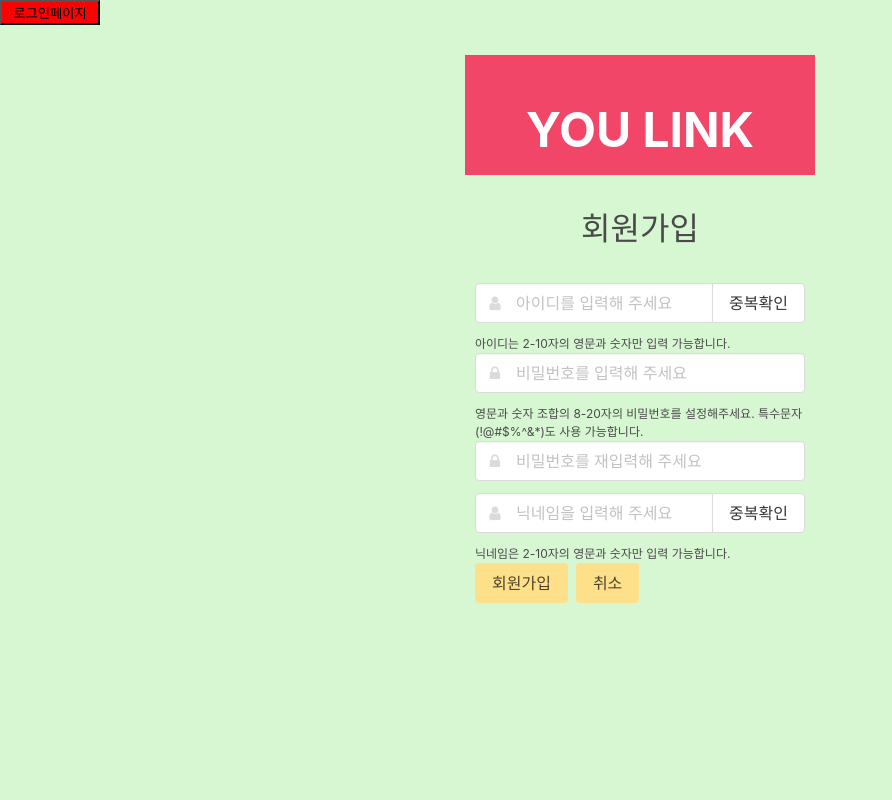
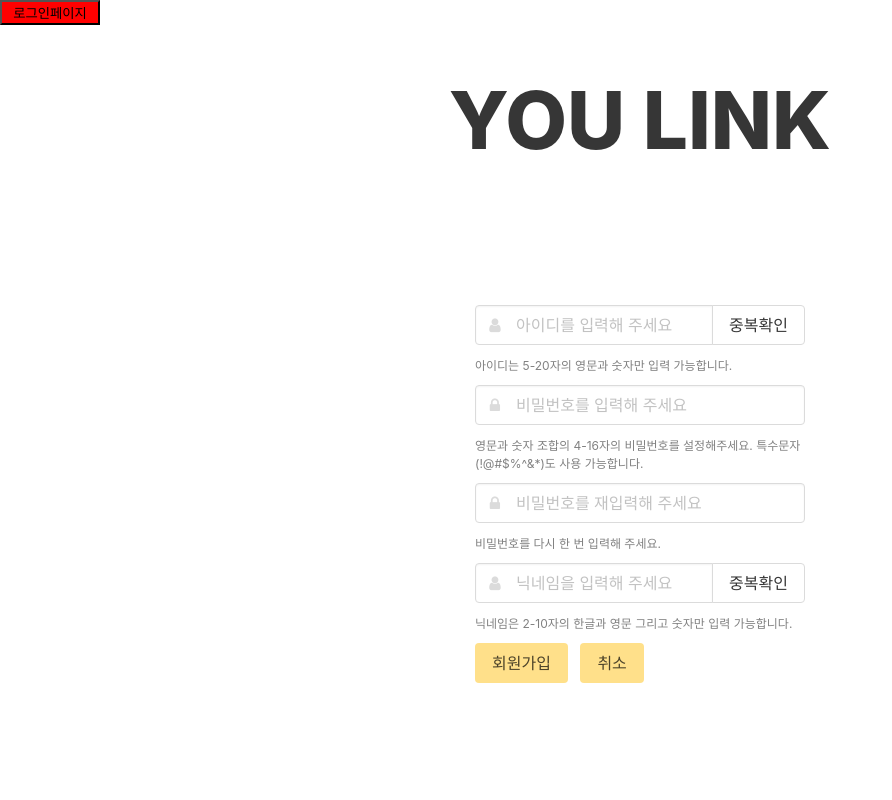
Before and after one commit to hanghe-YouLink/YouLink, a Flask app: page /join in a window 1280 px wide. Shown: the whole page, without its empty margins (0-892 px from the left). Run offline with Flask 2, Linux system fonts and the light colour scheme; some libraries are stand-ins or nearby versions.

Commit message:
join.html 11일끝

```diff
--- a/app.py
+++ b/app.py
@@ -1,8 +1,9 @@
 from flask import Flask, render_template, jsonify, request
 
 app = Flask(__name__)
-
+import hashlib
 import requests
+import jwt
 from bs4 import BeautifulSoup
 
 from pymongo import MongoClient
@@ -26,14 +27,39 @@ def detail():
     return render_template("detail.html")
 
 
+
 # ID 중복 확인 api
 @app.route('/api/membership', methods=['POST'])
 def api_membership():
 
-    userid_receive = request.form['userid_give']
-    exists = bool(db.dbdbdb.find_one({'userID': userid_receive}))
-    return jsonify({'result': 'sucess', 'exists': exists})
+    user_id_receive = request.form['user_id_give']
+    exists = bool(db.youlink.find_one({'user_ID': user_id_receive}))
+    return jsonify({'result': 'success', 'exists': exists})
 
+# NICK_NAME 중복 확인 api
+@app.route('/api/membership2', methods=['POST'])
+def api_membership2():
+
+    user_nick_receive = request.form['user_nick_give']
+    exists2 = bool(db.youlink.find_one({'user_NICK': user_nick_receive}))
+    return jsonify({'result': 'success', 'exists': exists2})
+
+
+# 회원가입 api
+@app.route('/api/sign_up', methods=['POST'])
+def sign_up():
+    user_id_receive = request.form['user_id_give']
+    user_pw_receive = request.form['user_pw_give']
+    password_hash = hashlib.sha256(user_pw_receive.encode('utf-8')).hexdigest()
+    user_nick_receive = request.form['user_nick_give']
+
+    doc = {
+        'user_ID': user_id_receive,
+        'user_PW': password_hash,
+        'user_NICK': user_nick_receive
+    }
+    db.youlink.insert_one(doc)
+    return jsonify({'result': 'success'})
 
 # 글 작성하기
 @app.route('/api/posting', methods=['POST'])
--- a/templates/join.html
+++ b/templates/join.html
@@ -2,6 +2,7 @@
     <html lang="ko">
     <head>
 
+       <!-- Required meta tags -->
         <meta charset="utf-8">
         <meta name="viewport" content="width=device-width, initial-scale=1, shrink-to-fit=no">
 
@@ -11,44 +12,32 @@
         <link href="//maxcdn.bootstrapcdn.com/font-awesome/4.7.0/css/font-awesome.min.css" rel="stylesheet">
 
         <!-- JS -->
-        <script src="https://ajax.googleapis.com/ajax/libs/jquery/3.5.1/jquery.min.js"></script>
-        <script src="https://cdnjs.cloudflare.com/ajax/libs/popper.js/1.12.9/umd/popper.min.js"
-                integrity="sha384-ApNbgh9B+Y1QKtv3Rn7W3mgPxhU9K/ScQsAP7hUibX39j7fakFPskvXusvfa0b4Q"
-                crossorigin="anonymous"></script>
+        <script src="https://ajax.googleapis.com/ajax/libs/jquery/3.4.1/jquery.min.js"></script>
+        <script src="https://cdnjs.cloudflare.com/ajax/libs/jquery-cookie/1.4.1/jquery.cookie.js"></script>
 
+        <!-- 타이틀 -->
         <title> 회원가입 페이지 (ツ)_/¯ </title>
+
         <style>
-            body {
-                background-color: rgb(215, 246, 210);
-                min-height: 100vh;
-            }
-
             .btn {
                 width: 100px;
                 position: inherit;
                 background-color: red;
             }
 
-            .sub_log {
-                width: 350px;
+            .logo {
+                width: 450px;
+                height: 200px;
                 margin: 30px auto;
-                text-align: center;
-                font-size: 32px;
-            }
-
-            .logo {
-                width: 350px;
-                height: 120px;
-                margin: 30px auto;
-                background-color: #D93600;
+                margin-top: 50px;
                 background-position: center;
                 text-align: center;
 
             }
-
             .title {
-                font-weight: bold;
-                font-size: 48px;
+                font-weight: 800;
+                font-size: 5rem;
+                margin-top: 50px;
             }
 
             .main {
@@ -58,45 +47,115 @@
 
             .sub {
                 font-size: 12px;
+                padding: 0 0 10px 0;
+                color: gray;
+            }
+            .buttons {
+                display: block;
+                margin: auto;
             }
 
 
         </style>
+
+
         <script>
+
+             // 회원가입 함수
+            function sign_up() {
+                let user_id = $('#join_id').val()
+                let user_pw = $('#join_pw').val()
+                let user_pw2 = $('#join_pw2').val()
+                let user_nickName = $('#join_nickName').val()
+
+
+                if ($("#check_id").hasClass("is-danger")) {  // 아이디 확인
+                    alert("아이디를 다시 확인해주세요.")
+                    return;
+                } else if (!$("#check_id").hasClass("is-success")) {
+                    alert("아이디 중복확인을 해주세요.")
+                    return;
+                }
+
+                if (user_pw == "") {  // 비밀번호 확인
+                    $('#check_pw').text('비밀번호를 입력해 주세요.').removeClass("is-safe").addClass("is-danger")
+                    $('#join_pw').focus()
+                    return;
+                } else if (!is_password(user_pw)) {
+                    $('#check_pw').text('비밀번호 형식을 확인해 주세요. 영문과 숫자 필수 포함, 특수문자(!@#$%^&*) 사용가능 4-16자').removeClass("is-safe").addClass("is-danger")
+                    $('#join_pw').focus()
+                    return;
+                } else {
+                    $('#check_pw').text('사용할 수 있는 비밀번호 입니다.').removeClass("is-danger").addClass("is-success")
+                }
+
+                if (user_pw2 == "") { // 비밀번호 재확인
+                    $('#check_pw2').text('비밀번호를 입력해 주세요.').removeClass("is-safe").addClass("is-danger")
+                    $('#join_pw2').focus()
+                    return;
+                } else if (user_pw2 != user_pw) {
+                    $('#check_pw2').text('비밀번호가 일치하지 않습니다. 다시 확인해 주세요').removeClass("is-safe").addClass("is-danger")
+                    $('#join_pw2').focus()
+                    return;
+                } else {
+                    $('#check_pw2').text("비밀번호가 일치합니다.").removeClass("is-danger").addClass("is-success")
+                }
+
+                $.ajax({
+                    type: "POST",
+                    url: "/api/sign_up",
+                    data: {
+                        user_id_give:user_id,
+                        user_pw_give: user_pw,
+                        user_nick_give: user_nickName
+                    },
+                    success: function (response) {
+                        console.log(response)
+                        alert('가입 축하드립니다.')
+                        window.location.replace("/login")
+                    }
+                })
+
+            }
+
+            //5~20글자 영어와 숫자만 가능 ID
              function is_id(asValue) {
-                let regExp = /^(?=.*[a-zA-Z])[a-zA-Z0-9]{5,20}$/;
+                 let regExp = /^(?=.*[a-zA-Z])[-a-zA-Z0-9_.]{5,20}$/;
                  return regExp.test(asValue);
              }
 
-            // 5~20글자 영어와 숫자만 가능
+             // 4~16글자 영어와 숫자 특수문자(!@#$%^&*) 사용 가능 password
+             function is_password(asValue) {
+                 let regExp = /^(?=.*\d)(?=.*[a-zA-Z])[0-9a-zA-Z!@#$%^&*]{4,16}$/;
+                 return regExp.test(asValue);
+             }
+
+             // 2~10글자 한글 영어 숫자만 가능 nickname
              function is_nickname(asValue) {
-                let regExp = /^(?=.*[a-zA-Z])[a-zA-Z0-9]{5,20}$/;
+                let regExp = /^(?=.*[a-zA-Zㄱ-ㅎ가-힣])[-a-zA-Zㄱ-ㅎ가-힣0-9_.]{2,10}$/;
                 return regExp.test(asValue);
             }
 
 
-            function is_password(asValue) {
-                let regExp = /^(?=.*\d)(?=.*[a-zA-Z])[0-9a-zA-Z!@#$%^&*]{8,16}$/;
-                return regExp.test(asValue);
-            }
 
-            function check_duplicate() {
-                let userid = $('#join_id').val()
-                if (userid == "") {
+            // ID 중복 확인 함수
+            function check_dup_ID() {
+                let user_id = $('#join_id').val()
+                if (user_id == "") {
                     $('#check_id').text("아이디를 입력해 주세요.").removeClass("is-safe").addClass("is-danger")
                     $('#join_id').focus()
                     return;
                 }
-                if (!is_id(userid)) {
+                if (!is_id(user_id)) {
                     $('#check_id').text("아이디 형식을 확인해 주세요. 영문과 숫자 사용 가능 5~20자 길이").removeClass("is-safe").addClass("is-danger")
                     $('#join_id').focus()
                     return;
                 }
                 $('#check_id').addClass('is-loading')
-                $.ajax({
+                $.ajax({  // 유저 ID가 DB에 있는지 확인 요청 보내는 곳
                     type: "POST",
                     url: "/api/membership",
-                    data: {userid_give: userid},
+                    data: {user_id_give: user_id},
                     success: function (response) {
 
                         if (response['exists']) {
@@ -111,37 +170,67 @@
             }
 
 
+            // NICKNAME 중복 확인 함수
+            function check_dup_NICK() {
+                let user_nick = $('#join_nickName').val()
+                if (user_nick == "") {
+                    $('#check_nick').text("닉네임을 입력해 주세요.").removeClass("is-safe").addClass("is-danger")
+                    $('#join_nickName').focus()
+                    return;
+                }
+                if (!is_nickname(user_nick)) {
+                    $('#check_nick').text("닉네임 형식을 확인해 주세요. 한글 영어 숫자 사용 가능 2~20자 길이").removeClass("is-safe").addClass("is-danger")
+                    $('#join_nickName').focus()
+                    return;
+                }
+                $('#check_nick').addClass('is-loading')
+                $.ajax({  // 유저 NICK NAME이 DB에 있는지 확인 요청 보내는 곳
+                    type: "POST",
+                    url: "/api/membership2",
+                    data: {user_nick_give: user_nick},
+                    success: function (response) {
+
+                        if (response['exists']) {
+                            $('#check_nick').text('이미 존재하는 닉네임입니다.').removeClass("is-safe").addClass("is-danger")
+                            $('#join_nickName').focus()
+                        } else {
+                            $('#check_nick').text('사용할 수 있는 닉네임입니다.').removeClass("is-danger").addClass("is-success")
+                        }
+                        $('#check_nick').removeClass('is-loading')
+                    }
+                });
+            }
+
         </script>
     </head>
     <body>
-    <button class="btn" onclick="window.location.href='/'">로그인페이지</button>
+        <button class="btn" onclick="window.location.href='/login'">로그인페이지</button>
 
 
-    <section class="hero is-danger logo">
-        <div class="hero-body">
+        <section class="logo">
                 <p class="title">
                     YOU LINK
                 </p>
-        </div>
         </section>
 
 
-    <h1 class="sub_log">회원가입</h1>
 
         <!--로그인 부분-->
         <section class="main">
             <div class="field has-addons">
                 <div class="control has-icons-left">
-                <input class="input" type="email" id="join_id" placeholder="아이디를 입력해 주세요">
+                    <input class="input" type="text" id="join_id" placeholder="아이디를 입력해 주세요">
                     <span class="icon is-small is-left"> <i class="fa fa-user"></i> </span>
                 </div>
 
                 <div class="control">
-                <button class="button is-sparta" onclick="check_duplicate()">중복확인</button>
+                    <button class="button is-sparta" onclick="check_dup_ID()">중복확인</button>
                 </div>
             </div>
-        <p id="check_id" class="sub">아이디는 2-10자의 영문과 숫자만 입력 가능합니다.</p>
+            <p id="check_id" class="sub">아이디는 5-20자의 영문과 숫자만 입력 가능합니다.</p>
             <p id="check_id_login" class="is-danger"></p>
+
+
 
 
             <div class="field pw">
@@ -150,31 +239,34 @@
                     <span class="icon is-small is-left"><i class="fa fa-lock"></i></span>
                 </div>
             </div>
-        <p id="check_pw" class="sub">영문과 숫자 조합의 8-20자의 비밀번호를 설정해주세요. 특수문자(!@#$%^&*)도
+            <p id="check_pw" class="sub">영문과 숫자 조합의 4-16자의 비밀번호를 설정해주세요. 특수문자(!@#$%^&*)도
                     사용 가능합니다.</p>
+
 
 
             <div class="field pw">
                 <div class="control has-icons-left">
-                <input id="join_id2" class="input" type="password" placeholder="비밀번호를 재입력해 주세요">
+                    <input id="join_pw2" class="input" type="password" placeholder="비밀번호를 재입력해 주세요">
                     <span class="icon is-small is-left"><i class="fa fa-lock"></i></span>
                 </div>
             </div>
+            <p id="check_pw2" class="sub">비밀번호를 다시 한 번 입력해 주세요.</p>
+
 
 
             <div class="field has-addons">
                 <div class="control has-icons-left">
-                <input class="input" type="email" id="join_nickName" placeholder="닉네임을 입력해 주세요">
+                    <input class="input" type="text" id="join_nickName" placeholder="닉네임을 입력해 주세요">
                     <span class="icon is-small is-left"> <i class="fa fa-user"></i> </span>
                 </div>
 
                 <div class="control">
-                <button class="button is-sparta" onclick="">중복확인</button>
+                    <button class="button is-sparta" onclick="check_dup_NICK()">중복확인</button>
                 </div>
             </div>
 
-        <p id="check_nick" class="sub">닉네임은 2-10자의 영문과 숫자만 입력 가능합니다.</p>
-        <p id="" class="is-danger"></p>
+            <p id="check_nick" class="sub">닉네임은 2-10자의 한글과 영문 그리고 숫자만 입력 가능합니다.</p>
+            <p id="check_nick_login" class="is-danger"></p>
 
 
             <div class="buttons">
```
Lines whose indentation alone changed are shown as unchanged.
